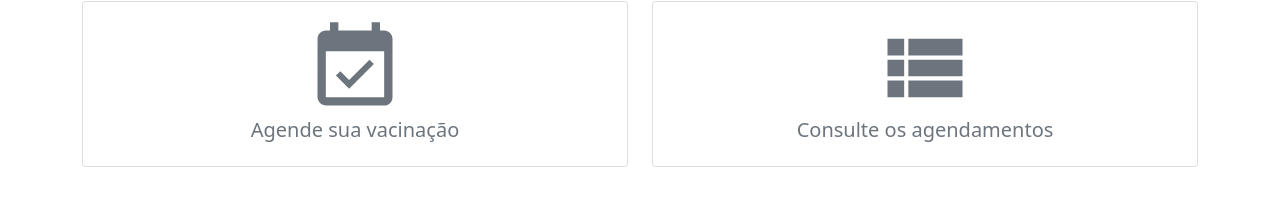
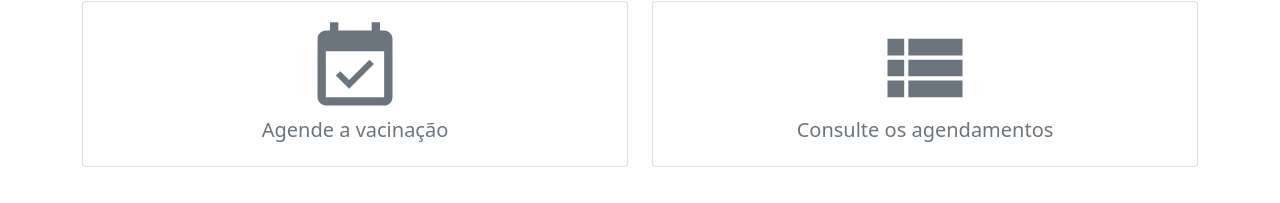
Before and after one commit to GeraldoMGN/covid-19-pitang-challange, a React (Create React App) app in the folder frontend/: page / in a window 1280 px wide. Shown: the part 551-754 px from the top of the page. Built offline with nearby package versions, Linux system fonts and the light colour scheme.

Commit message:
Correct text on Home Page

```diff
--- a/frontend/src/pages/HomePage/index.jsx
+++ b/frontend/src/pages/HomePage/index.jsx
@@ -15,7 +15,7 @@ const HomePage = () => (
     <div className="row mb-5">
       <div className="col-md col-lg-6">
         <LinkCard
-          text="Agende sua vacinação"
+          text="Agende a vacinação"
           linkTo="/schedule"
           Icon={MdEventAvailable}
         />
```
